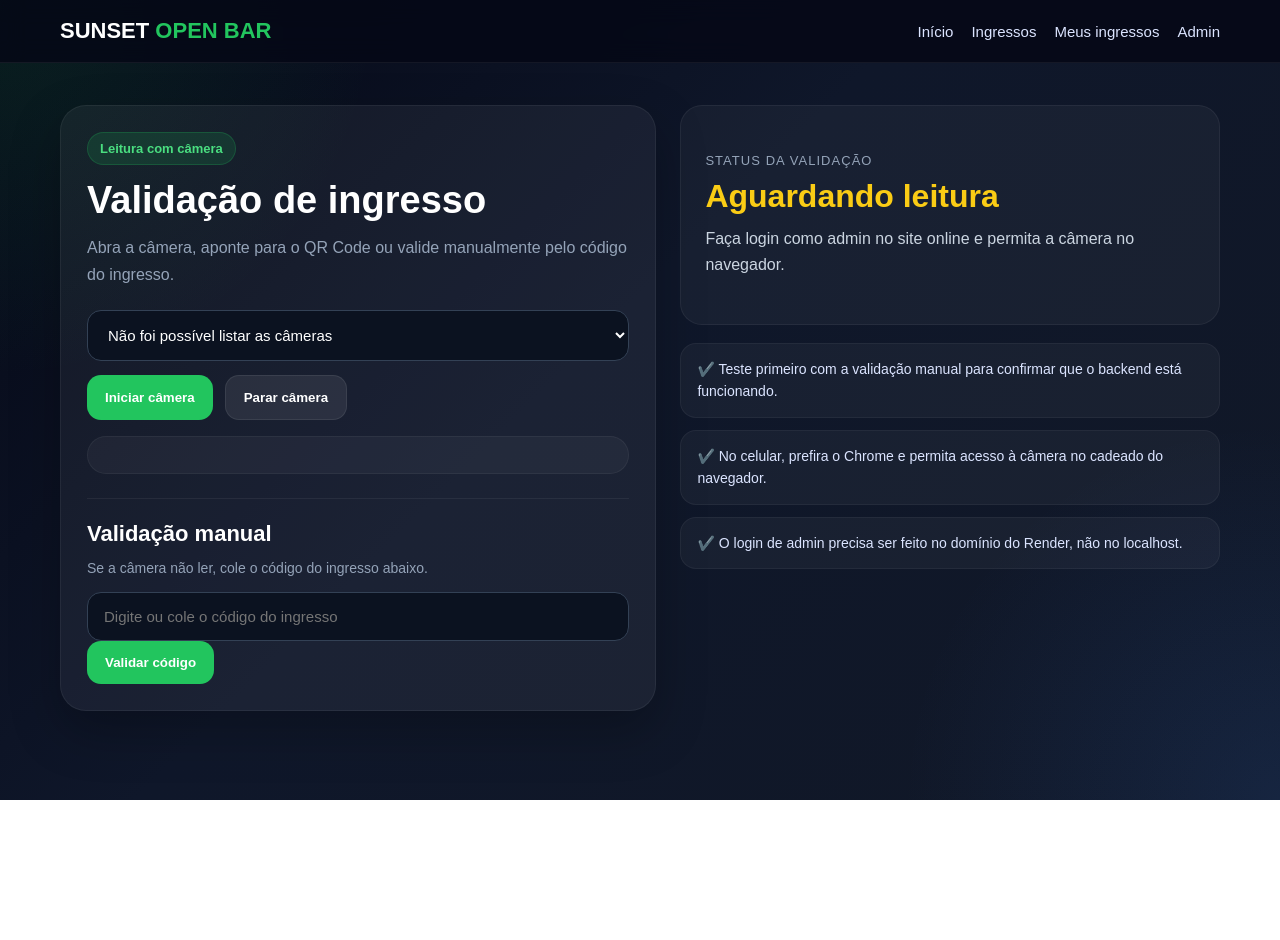
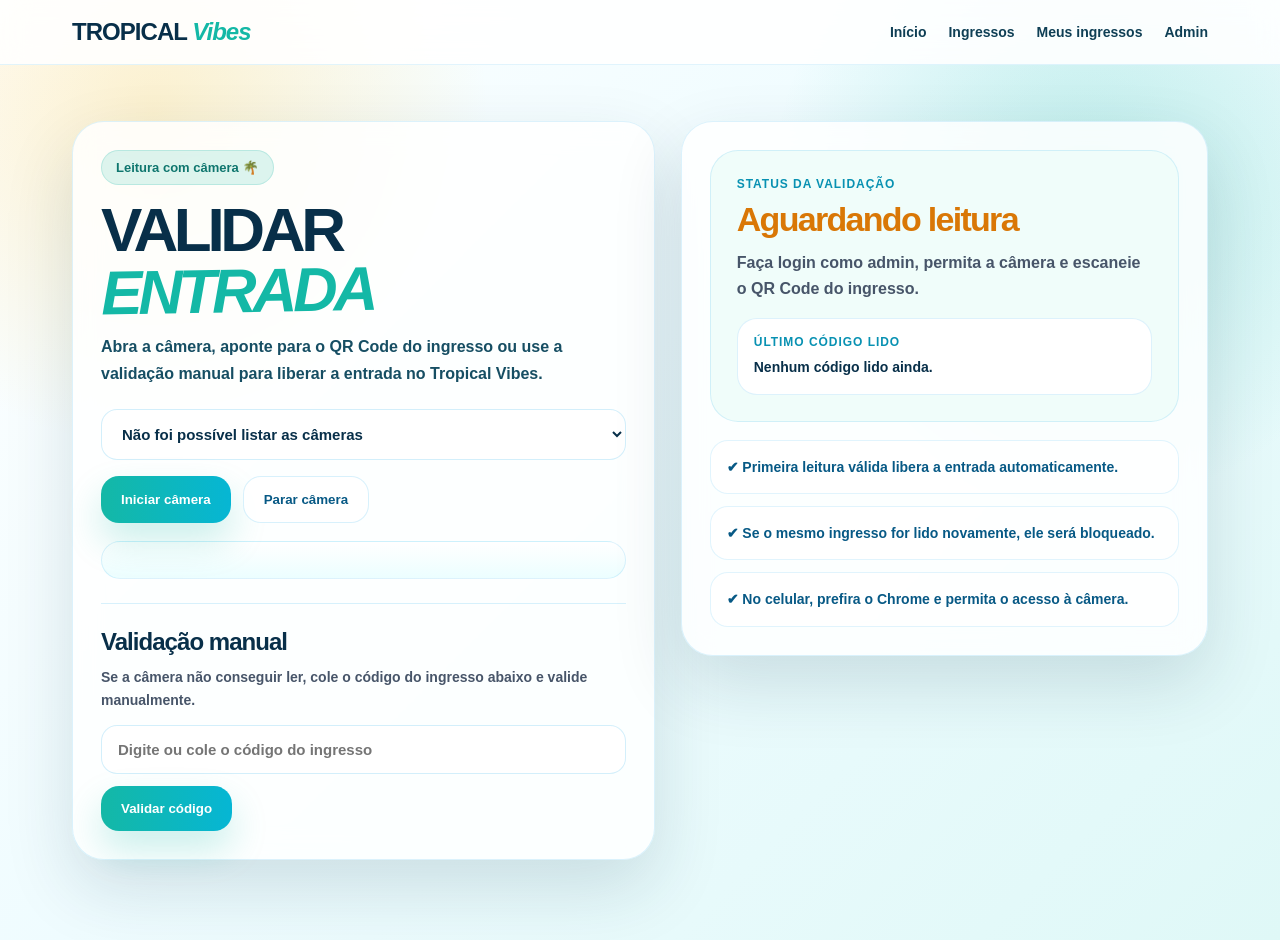
Before and after one commit to VitinhoToxic/evento-ingressos, a website: page public/validador.html in a window 1280 px wide. Before the commit the page ends 800 px from the top, so only its background shows below. Drawn offline with Linux system fonts and the light colour scheme; sample sign-in values are in the browser's storage.

Commit message:
atualiza validador estilo tropical

```diff
--- a/public/validador.html
+++ b/public/validador.html
@@ -1,9 +1,13 @@
 <!DOCTYPE html>
 <html lang="pt-BR">
 <head>
+  <link rel="icon" href="/favicon.png">
+  <link rel="apple-touch-icon" href="/favicon.png">
   <meta charset="UTF-8" />
   <meta name="viewport" content="width=device-width, initial-scale=1.0" />
-  <title>Validador - Sunset Open Bar</title>
+
+  <title>Validador - Tropical Vibes</title>
+
   <style>
     * {
       box-sizing: border-box;
@@ -15,10 +19,11 @@
     body {
       min-height: 100vh;
       background:
-        radial-gradient(circle at top left, rgba(34, 197, 94, 0.12), transparent 25%),
-        radial-gradient(circle at bottom right, rgba(59, 130, 246, 0.12), transparent 25%),
-        linear-gradient(135deg, #050816, #0f172a 45%, #111827);
-      color: white;
+        radial-gradient(circle at 12% 12%, rgba(251, 191, 36, 0.22), transparent 24%),
+        radial-gradient(circle at 85% 20%, rgba(20, 184, 166, 0.22), transparent 24%),
+        linear-gradient(135deg, #ffffff 0%, #effcff 45%, #dff8f7 100%);
+      color: #082f49;
+      overflow-x: hidden;
     }
 
     a {
@@ -30,119 +35,166 @@
       width: 100%;
       position: sticky;
       top: 0;
-      z-index: 1000;
-      background: rgba(5, 8, 22, 0.84);
-      backdrop-filter: blur(12px);
-      border-bottom: 1px solid rgba(255,255,255,0.06);
+      z-index: 999;
+      background: rgba(255, 255, 255, 0.88);
+      backdrop-filter: blur(14px);
+      border-bottom: 1px solid rgba(14, 165, 233, 0.12);
     }
 
     .nav-content {
-      max-width: 1200px;
+      max-width: 1180px;
       margin: 0 auto;
-      padding: 18px 20px;
+      padding: 18px 22px;
       display: flex;
       justify-content: space-between;
       align-items: center;
-      gap: 16px;
+      gap: 18px;
       flex-wrap: wrap;
     }
 
     .logo {
-      font-size: 22px;
-      font-weight: bold;
+      font-size: 24px;
+      font-weight: 900;
+      letter-spacing: -0.04em;
+      color: #082f49;
     }
 
     .logo span {
-      color: #22c55e;
+      color: #14b8a6;
+      font-style: italic;
     }
 
     .nav-links {
       display: flex;
-      gap: 18px;
+      align-items: center;
+      gap: 22px;
       flex-wrap: wrap;
-      align-items: center;
+      font-weight: 700;
+      font-size: 14px;
+      color: #0f3f55;
     }
 
-    .nav-links a {
-      color: #dbe4ff;
-      font-size: 15px;
+    .nav-links a:hover {
+      color: #14b8a6;
     }
 
     .page {
-      max-width: 1200px;
+      max-width: 1180px;
       margin: 0 auto;
-      padding: 42px 20px 70px;
+      padding: 56px 22px 80px;
       display: grid;
       grid-template-columns: 1.05fr 0.95fr;
-      gap: 24px;
+      gap: 26px;
+      align-items: start;
     }
 
-    .card {
-      background: rgba(255,255,255,0.05);
-      border: 1px solid rgba(255,255,255,0.06);
-      border-radius: 26px;
-      padding: 26px;
-      box-shadow: 0 20px 50px rgba(0,0,0,0.25);
+    .card,
+    .status-area {
+      background: rgba(255, 255, 255, 0.84);
+      border: 1px solid rgba(14, 165, 233, 0.14);
+      border-radius: 32px;
+      padding: 28px;
+      box-shadow: 0 28px 70px rgba(8, 47, 73, 0.14);
+      backdrop-filter: blur(14px);
     }
 
     .badge {
       display: inline-block;
-      background: rgba(34, 197, 94, 0.14);
-      color: #4ade80;
-      border: 1px solid rgba(34,197,94,0.22);
-      padding: 8px 12px;
+      background: rgba(20, 184, 166, 0.14);
+      color: #0f766e;
+      border: 1px solid rgba(20, 184, 166, 0.18);
+      padding: 9px 14px;
       border-radius: 999px;
       font-size: 13px;
-      font-weight: bold;
-      margin-bottom: 14px;
+      font-weight: 900;
+      margin-bottom: 16px;
     }
 
     .title {
-      font-size: 38px;
-      margin-bottom: 12px;
+      font-size: clamp(38px, 5vw, 62px);
+      line-height: 0.95;
+      letter-spacing: -0.07em;
+      text-transform: uppercase;
+      margin-bottom: 14px;
+      color: #082f49;
+    }
+
+    .title span {
+      display: block;
+      color: #14b8a6;
+      font-style: italic;
+      transform: rotate(-1deg);
     }
 
     .subtitle {
-      color: #94a3b8;
+      color: #164e63;
       line-height: 1.7;
+      font-size: 16px;
+      font-weight: 600;
       margin-bottom: 22px;
+    }
+
+    .camera-select {
+      margin-bottom: 16px;
+    }
+
+    select,
+    input {
+      width: 100%;
+      padding: 15px 16px;
+      border-radius: 16px;
+      border: 1px solid rgba(14, 165, 233, 0.18);
+      background: #ffffff;
+      color: #082f49;
+      outline: none;
+      font-size: 15px;
+      font-weight: 700;
+    }
+
+    select:focus,
+    input:focus {
+      border-color: #14b8a6;
+      box-shadow: 0 0 0 4px rgba(20, 184, 166, 0.12);
     }
 
     .row {
       display: flex;
       gap: 12px;
       flex-wrap: wrap;
-      margin-bottom: 16px;
-    }
-
-    select, input {
-      width: 100%;
-      padding: 15px 16px;
-      border-radius: 14px;
-      border: 1px solid #334155;
-      background: #0b1220;
-      color: white;
-      outline: none;
-      font-size: 15px;
-    }
-
-    .camera-select {
-      margin-bottom: 14px;
+      margin-bottom: 18px;
     }
 
     button {
       border: none;
-      border-radius: 14px;
-      padding: 14px 18px;
-      background: #22c55e;
+      border-radius: 18px;
+      padding: 15px 20px;
+      background: linear-gradient(90deg, #14b8a6, #06b6d4);
       color: white;
-      font-weight: bold;
+      font-weight: 900;
       cursor: pointer;
+      transition: 0.2s;
+      box-shadow: 0 18px 36px rgba(20, 184, 166, 0.22);
+    }
+
+    button:hover {
+      transform: translateY(-2px);
     }
 
     .secondary-btn {
-      background: rgba(255,255,255,0.08);
-      border: 1px solid rgba(255,255,255,0.08);
+      background: rgba(255, 255, 255, 0.80);
+      color: #075985;
+      border: 1px solid rgba(14, 165, 233, 0.16);
+      box-shadow: none;
+    }
+
+    .reader-wrap {
+      background: linear-gradient(180deg, #ffffff, #ecfeff);
+      border: 1px solid rgba(14, 165, 233, 0.14);
+      border-radius: 26px;
+      padding: 18px;
+      text-align: center;
+      margin-top: 12px;
+      box-shadow: inset 0 1px 0 rgba(255,255,255,0.8);
     }
 
     #reader {
@@ -150,90 +202,91 @@
       max-width: 520px;
       margin: 0 auto;
       background: white;
-      border-radius: 18px;
+      border-radius: 20px;
       overflow: hidden;
-    }
-
-    .reader-wrap {
-      background: rgba(255,255,255,0.04);
-      border: 1px solid rgba(255,255,255,0.05);
-      border-radius: 22px;
-      padding: 18px;
-      text-align: center;
-      margin-top: 12px;
     }
 
     .manual-box {
       margin-top: 24px;
-      padding-top: 22px;
-      border-top: 1px solid rgba(255,255,255,0.06);
+      padding-top: 24px;
+      border-top: 1px solid rgba(14, 165, 233, 0.16);
     }
 
     .manual-box h3 {
+      color: #082f49;
       margin-bottom: 10px;
-      font-size: 22px;
+      font-size: 24px;
+      letter-spacing: -0.04em;
     }
 
     .manual-box p {
-      color: #94a3b8;
+      color: #475569;
       line-height: 1.6;
-      margin-bottom: 12px;
+      margin-bottom: 14px;
       font-size: 14px;
+      font-weight: 600;
+    }
+
+    .manual-box button {
+      margin-top: 12px;
     }
 
     .status-box {
-      border-radius: 22px;
-      padding: 24px;
+      border-radius: 28px;
+      padding: 26px;
       min-height: 220px;
       display: flex;
       flex-direction: column;
       justify-content: center;
       margin-bottom: 18px;
-      border: 1px solid rgba(255,255,255,0.06);
-      background: rgba(255,255,255,0.04);
+      border: 1px solid rgba(14, 165, 233, 0.14);
+      background: #f0fdfa;
     }
 
     .status-label {
-      color: #94a3b8;
-      font-size: 13px;
+      color: #0891b2;
+      font-size: 12px;
       margin-bottom: 10px;
       text-transform: uppercase;
       letter-spacing: 0.08em;
+      font-weight: 900;
     }
 
     .status-message {
-      font-size: 32px;
-      line-height: 1.15;
-      font-weight: bold;
+      font-size: 34px;
+      line-height: 1.1;
+      font-weight: 900;
+      letter-spacing: -0.05em;
     }
 
     .status-detail {
       margin-top: 12px;
       line-height: 1.6;
-      color: #cbd5e1;
+      color: #475569;
       word-break: break-word;
+      font-weight: 600;
     }
 
     .status-idle .status-message {
-      color: #facc15;
+      color: #d97706;
     }
 
     .status-ok {
-      background: rgba(34, 197, 94, 0.12);
-      border-color: rgba(34, 197, 94, 0.22);
+      background: rgba(20, 184, 166, 0.12);
+      border-color: rgba(20, 184, 166, 0.22);
     }
 
     .status-ok .status-message {
-      color: #4ade80;
+      color: #0f766e;
     }
 
     .status-error {
-      background: rgba(239, 68, 68, 0.12);
-      border-color: rgba(239, 68, 68, 0.22);
+      background: rgba(239, 68, 68, 0.10);
+      border-color: rgba(239, 68, 68, 0.18);
     }
 
     .status-error .status-message {
-      color: #f87171;
+      color: #dc2626;
     }
 
     .tips {
@@ -242,12 +295,38 @@
     }
 
     .tip {
-      background: rgba(255,255,255,0.04);
-      border: 1px solid rgba(255,255,255,0.05);
-      border-radius: 16px;
-      padding: 14px 16px;
-      color: #dbe4ff;
+      background: rgba(255,255,255,0.76);
+      border: 1px solid rgba(14, 165, 233, 0.12);
+      border-radius: 18px;
+      padding: 15px 16px;
+      color: #075985;
       line-height: 1.6;
+      font-size: 14px;
+      font-weight: 800;
+    }
+
+    .last-code {
+      margin-top: 16px;
+      background: #ffffff;
+      border: 1px solid rgba(14, 165, 233, 0.14);
+      border-radius: 20px;
+      padding: 16px;
+    }
+
+    .last-code small {
+      display: block;
+      color: #0891b2;
+      font-size: 12px;
+      margin-bottom: 8px;
+      text-transform: uppercase;
+      letter-spacing: 0.08em;
+      font-weight: 900;
+    }
+
+    .last-code strong {
+      color: #082f49;
+      word-break: break-word;
+      line-height: 1.5;
       font-size: 14px;
     }
 
@@ -256,21 +335,39 @@
         grid-template-columns: 1fr;
       }
 
-      .title {
-        font-size: 32px;
-      }
-
       .status-message {
         font-size: 28px;
       }
     }
+
+    @media (max-width: 640px) {
+      .nav-content {
+        justify-content: center;
+      }
+
+      .nav-links {
+        justify-content: center;
+      }
+
+      .card,
+      .status-area {
+        padding: 22px;
+      }
+
+      .row button {
+        width: 100%;
+      }
+    }
   </style>
+
   <script src="https://unpkg.com/html5-qrcode"></script>
 </head>
+
 <body>
   <header class="navbar">
     <div class="nav-content">
-      <div class="logo">SUNSET <span>OPEN BAR</span></div>
+      <a href="/index.html" class="logo">TROPICAL <span>Vibes</span></a>
+
       <nav class="nav-links">
         <a href="/index.html">Início</a>
         <a href="/ingressos.html">Ingressos</a>
@@ -282,10 +379,16 @@
 
   <main class="page">
     <section class="card">
-      <div class="badge">Leitura com câmera</div>
-      <h1 class="title">Validação de ingresso</h1>
+      <div class="badge">Leitura com câmera 🌴</div>
+
+      <h1 class="title">
+        Validar
+        <span>entrada</span>
+      </h1>
+
       <p class="subtitle">
-        Abra a câmera, aponte para o QR Code ou valide manualmente pelo código do ingresso.
+        Abra a câmera, aponte para o QR Code do ingresso ou use a validação manual
+        para liberar a entrada no Tropical Vibes.
       </p>
 
       <div class="camera-select">
@@ -305,25 +408,34 @@
 
       <div class="manual-box">
         <h3>Validação manual</h3>
-        <p>Se a câmera não ler, cole o código do ingresso abaixo.</p>
+        <p>
+          Se a câmera não conseguir ler, cole o código do ingresso abaixo
+          e valide manualmente.
+        </p>
+
         <input id="codigoManual" type="text" placeholder="Digite ou cole o código do ingresso" />
         <button onclick="validarManual()">Validar código</button>
       </div>
     </section>
 
-    <section>
+    <section class="status-area">
       <div class="status-box status-idle" id="statusBox">
         <div class="status-label">Status da validação</div>
         <div class="status-message" id="statusMessage">Aguardando leitura</div>
         <div class="status-detail" id="statusDetail">
-          Faça login como admin no site online e permita a câmera no navegador.
+          Faça login como admin, permita a câmera e escaneie o QR Code do ingresso.
+        </div>
+
+        <div class="last-code">
+          <small>Último código lido</small>
+          <strong id="lastCode">Nenhum código lido ainda.</strong>
         </div>
       </div>
 
       <div class="tips">
-        <div class="tip">✔️ Teste primeiro com a validação manual para confirmar que o backend está funcionando.</div>
-        <div class="tip">✔️ No celular, prefira o Chrome e permita acesso à câmera no cadeado do navegador.</div>
-        <div class="tip">✔️ O login de admin precisa ser feito no domínio do Render, não no localhost.</div>
+        <div class="tip">✔ Primeira leitura válida libera a entrada automaticamente.</div>
+        <div class="tip">✔ Se o mesmo ingresso for lido novamente, ele será bloqueado.</div>
+        <div class="tip">✔ No celular, prefira o Chrome e permita o acesso à câmera.</div>
       </div>
     </section>
   </main>
@@ -353,12 +465,21 @@
       const detailEl = document.getElementById('statusDetail');
 
       box.className = 'status-box';
-      if (type === 'ok') box.classList.add('status-ok');
-      else if (type === 'error') box.classList.add('status-error');
-      else box.classList.add('status-idle');
+
+      if (type === 'ok') {
+        box.classList.add('status-ok');
+      } else if (type === 'error') {
+        box.classList.add('status-error');
+      } else {
+        box.classList.add('status-idle');
+      }
 
       messageEl.textContent = message;
       detailEl.textContent = detail || '';
+    }
+
+    function setLastCode(codigo) {
+      document.getElementById('lastCode').textContent = codigo || 'Nenhum código lido ainda.';
     }
 
     async function carregarCameras() {
@@ -383,6 +504,8 @@
 
     async function enviarCodigo(codigo) {
       try {
+        setLastCode(codigo);
+
         const res = await fetch('/validar', {
           method: 'POST',
           headers: {
@@ -395,9 +518,9 @@
         const data = await res.json();
 
         if (res.ok) {
-          setStatus('ok', data.message || 'Entrada liberada', `Código lido: ${codigo}`);
+          setStatus('ok', data.message || 'Entrada liberada', `Código validado: ${codigo}`);
         } else {
-          setStatus('error', data.message || data.error || 'Erro ao validar', `Código lido: ${codigo}`);
+          setStatus('error', data.message || data.error || 'Erro ao validar', `Código informado: ${codigo}`);
         }
       } catch (error) {
         setStatus('error', 'Erro de conexão', 'Não foi possível validar o ingresso no servidor.');
@@ -424,7 +547,9 @@
             if (processandoLeitura) return;
 
             processandoLeitura = true;
+
             setStatus('idle', 'QR detectado', `Conteúdo lido: ${decodedText}`);
+            setLastCode(decodedText);
 
             await pararLeitura();
             await enviarCodigo(decodedText);
```
